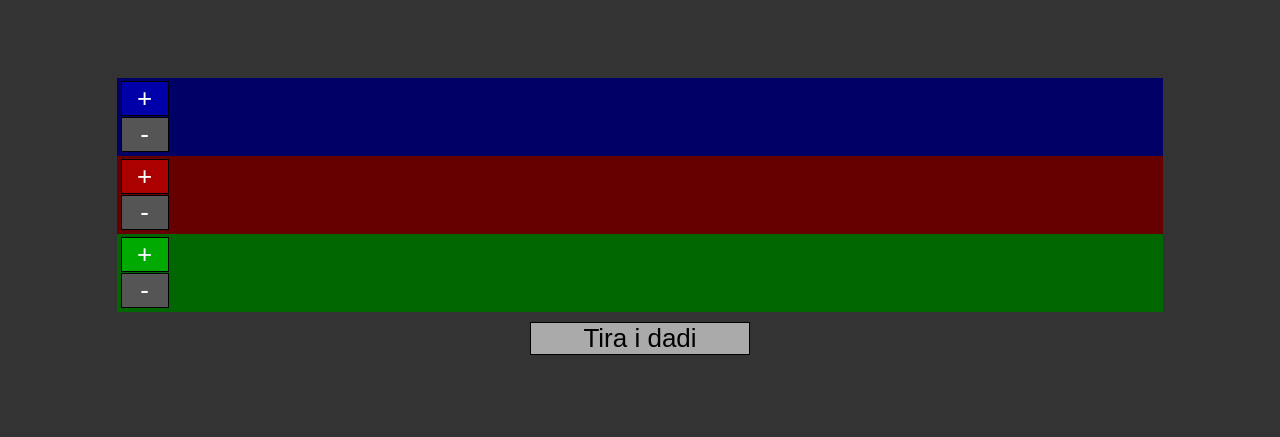
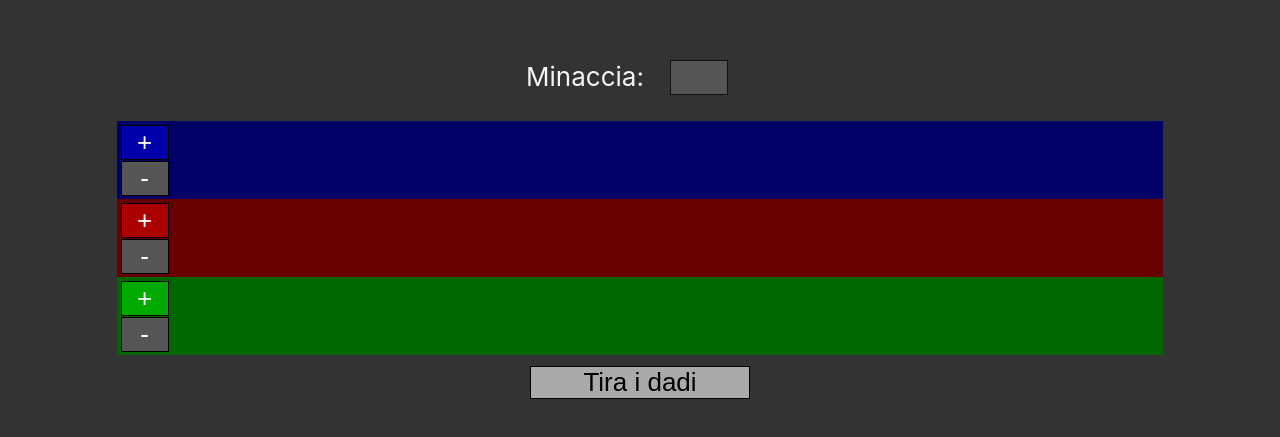
Before and after one commit to NicolaSansoni/wowbgcalc, a React (Create React App) app: page / in a window 1280 px wide. Shown: the part 149-586 px from the top of the page. Built offline with nearby package versions, Linux system fonts and the light colour scheme.

Commit message:
Dice now glow when over the Threat threshold Also 'dice'->'die' when singular

```diff
--- a/src/App.css
+++ b/src/App.css
@@ -6,6 +6,7 @@
     justify-content: center;
     font-size: calc(10px + 2vmin);
     background-color: #333;
+    color: whitesmoke;
 }
 
 .App-page {
@@ -29,3 +30,17 @@
     box-shadow: inset;
     background-color: #666;
 }
+
+.input-field {
+    text-align: center;
+}
+
+input {
+    text-align: center;
+    color: inherit;
+    font-size: inherit;
+    margin: 1em 1em;
+    background-color: #555;
+    width: 2em;
+    border: 1px solid #111;
+}
--- a/src/App.js
+++ b/src/App.js
@@ -1,6 +1,6 @@
 import './App.css';
 import React from 'react'
-import Dice from "./Dice"
+import Die from "./Die"
 import DiceList from './DiceList'
 
 class App extends React.Component {
@@ -25,28 +25,38 @@ class App extends React.Component {
         return (
             <div className="App">
                 <div className="App-page">
+                    <div className="input-field">
+                        <label htmlFor="threat">
+                            Minaccia:
+                            <input
+                                id="threat"
+                                type="number"
+                                onChange={(e) => this.onThreatChange(e)}
+                                min="0" max="8"/>
+                        </label>
+                    </div>
                     <DiceList
                         items={this.state.listBlue}
-                        addDice={() => this.addDice(this.state.listBlue)}
-                        removeDice={() => this.removeDice(this.state.listBlue)}
-                        onDiceClick={(dice) => this.selectDice(dice)}
+                        addDie={() => this.addDie(this.state.listBlue)}
+                        removeDie={() => this.removeDie(this.state.listBlue)}
+                        onDieClick={(die) => this.selectDie(die)}
                     />
                     <DiceList
                         items={this.state.listRed}
-                        addDice={() => this.addDice(this.state.listRed)}
-                        removeDice={() => this.removeDice(this.state.listRed)}
-                        onDiceClick={(dice) => this.selectDice(dice)}
+                        addDie={() => this.addDie(this.state.listRed)}
+                        removeDie={() => this.removeDie(this.state.listRed)}
+                        onDieClick={(die) => this.selectDie(die)}
                     />
                     <DiceList
                         items={this.state.listGreen}
-                        addDice={() => this.addDice(this.state.listGreen)}
-                        removeDice={() => this.removeDice(this.state.listGreen)}
-                        onDiceClick={(dice) => this.selectDice(dice)}
+                        addDie={() => this.addDie(this.state.listGreen)}
+                        removeDie={() => this.removeDie(this.state.listGreen)}
+                        onDieClick={(die) => this.selectDie(die)}
                     />
                     <button id="roll" onClick={ () => this.roll()}> Tira i dadi </button>
                     <DiceList
                         items={this.state.listReroll}
-                        onDiceClick={(dice) => this.deselectDice(dice)}
+                        onDieClick={(die) => this.deselectDie(die)}
                     />
                     <button id="roll" onClick={ () => this.reroll()} style={rerollStyle}> Nuovo Tiro </button>
                 </div>
@@ -55,14 +65,14 @@ class App extends React.Component {
     }
 
 
-    addDice(coloredList) {
+    addDie(coloredList) {
         let len = coloredList.list.length
         if (len === 7) {
             console.log("lista piena!")
             return
         }
         const newList = {list: coloredList.list.slice(), color: coloredList.color}
-        newList.list.push(new Dice(newList.color, len+1))
+        newList.list.push(new Die(newList.color, 0))
         let newState
         switch (coloredList.color) {
             case 'blue':
@@ -80,15 +90,18 @@ class App extends React.Component {
         this.setState(newState)
     }
 
-    removeDice(coloredList) {
+    removeDie(coloredList) {
         let len = coloredList.list.length
         if (len === 0) {
             console.log("lista vuota!")
             return
         }
         const newList = {list: coloredList.list.slice(), color: coloredList.color}
-        newList.list.pop()
-        let newState
+        let removedDie = newList.list.pop()
+
+        let listReroll = this.state.listReroll.list.slice().filter((d) => d.id !== removedDie.id)
+
+        let newState = null
         switch (coloredList.color) {
             case 'blue':
                 newState = Object.assign({}, this.state, {listBlue: newList})
@@ -102,6 +115,8 @@ class App extends React.Component {
             default:
                 alert("not colored lists are not implemented")
         }
+
+        newState.listReroll.list = listReroll
         this.setState(newState)
     }
 
@@ -112,9 +127,14 @@ class App extends React.Component {
             this.state.listGreen.list.slice()
         ]
         for (let list of lists) {
-            for (let dice of list) {
-                dice.roll()
-                dice.isSelected = false
+            for (let die of list) {
+                die.isSelected = false
+                die.roll()
+                if (this.state.threatValue > 0 && die.value > this.state.threatValue) {
+                    die.isHit = true
+                } else {
+                    die.isHit = false
+                }
             }
 
             //SORTING FOR EASIER UNDERSTANDING
@@ -132,35 +152,39 @@ class App extends React.Component {
 
     reroll() {
         let list = this.state.listReroll.list.slice()
-        console.log(list)
-        for (let dice of list) {
-            dice.roll()
+        for (let die of list) {
+            die.roll()
+            if (this.state.threatValue > 0 && die.value > this.state.threatValue) {
+                die.isHit = true
+            } else {
+                die.isHit = false
+            }
         }
 
-        list.sort( Dice.compare )
+        list.sort( Die.compare )
 
         let newState = Object.assign({}, this.state)
         newState.listReroll.list = list
         this.setState(newState)
     }
 
-    selectDice(dice) {
-        if (dice.isSelected) {
+    selectDie(die) {
+        if (die.isSelected) {
             return
         }
-        let diceCopy = Object.assign(new Dice(), dice)
+        let dieCopy = Object.assign(new Die(), die)
         let list = this.state.listReroll.list.slice()
-        list.push(diceCopy)
-        list.sort( Dice.compare )
+        list.push(dieCopy)
+        list.sort( Die.compare )
 
-        dice.isSelected = true
+        die.isSelected = true
 
         let newState = Object.assign({}, this.state)
         newState.listReroll.list = list
         this.setState(newState)
     }
 
-    deselectDice(dice) {
+    deselectDie(die) {
         let found = false
         let lists = [
             this.state.listBlue.list.slice(),
@@ -169,21 +193,49 @@ class App extends React.Component {
         ]
         for (let list of lists) {
             for (let d of list) {
-                if (d.id === dice.id) {
+                if (d.id === die.id) {
                     found = true
                     if (!d.isSelected) alert("Il programmatore non è capace pt2 :'(")
+                    // If the die was cast again already then don't allow the deselection
+                    if(d.value !== die.value) return
                     d.isSelected = false
                 }
             }
         }
         if (!found) alert("Il programmatore non è capace :'(")
 
-        let list = this.state.listReroll.list.filter((d)=> d !== dice)
+        let list = this.state.listReroll.list.filter((d)=> d !== die)
 
         let newState = Object.assign({}, this.state)
         newState.listReroll.list = list
         this.setState(newState)
     }
+
+    onThreatChange(event) {
+        let threatValue = event.target.value
+        let lists = [
+            this.state.listBlue.list.slice(),
+            this.state.listRed.list.slice(),
+            this.state.listGreen.list.slice(),
+            this.state.listReroll.list.slice()
+        ]
+        for (let list of lists) {
+            for (let die of list) {
+                if (threatValue > 0 && die.value > threatValue) {
+                    die.isHit = true
+                } else {
+                    die.isHit = false
+                }
+            }
+        }
+        let newState = Object.assign({}, this.state)
+        newState.listBlue.list = lists[0]
+        newState.listRed.list = lists[1]
+        newState.listGreen.list = lists[2]
+        newState.listReroll.list = lists[3]
+        newState.threatValue = threatValue
+        this.setState(newState)
+    }
 }
 
 export default App;
--- a/src/DiceComponent.js
+++ /dev/null
@@ -1,17 +0,0 @@
-import React from "react"
-import "./DiceComponent.css"
-
-function DiceComponent(props) {
-    let attributes = ' ' + props.dice.color
-    if (props.dice.isSelected) {
-        attributes += ' disabled'
-    }
-
-    return (
-        <div className={"Dice" + attributes} onClick={()=> props.onClick()}>
-            {props.dice.value}
-        </div>
-    )
-}
-
-export default DiceComponent
--- a/src/DiceList.js
+++ b/src/DiceList.js
@@ -1,5 +1,5 @@
 import React from "react"
-import DiceComponent from "./DiceComponent"
+import DieComponent from "./DieComponent"
 import './DiceList.css'
 
 function DiceList(props) {
@@ -9,7 +9,7 @@ function DiceList(props) {
 
     const diceList = props.items.list.map((x) =>
         <li key={x.id}>
-            <DiceComponent dice={x} onClick={() => props.onDiceClick(x)}/>
+            <DieComponent die={x} onClick={() => props.onDieClick(x)}/>
         </li>
     )
 
@@ -17,8 +17,8 @@ function DiceList(props) {
         if ('color' in props.items) {
             return (
                 <div className="DiceList-buttons">
-                    <button onClick={() => props.addDice()} disabled={props.items.list.length === 7}> + </button>
-                    <button onClick={() => props.removeDice()} disabled={props.items.list.length === 0}> - </button>
+                    <button onClick={() => props.addDie()} disabled={props.items.list.length === 7}> + </button>
+                    <button onClick={() => props.removeDie()} disabled={props.items.list.length === 0}> - </button>
                 </div>
             )
         }
--- a/src/Dice.js
+++ b/src/Die.js
@@ -1,9 +1,9 @@
-class Dice {
+class Die {
 
     static _count = 0;
     static _generateId() {
-        Dice._count++
-        return Dice._count - 1
+        Die._count++
+        return Die._count - 1
     }
     static compare(a, b) {
         let evalColor = (col) => {
@@ -28,8 +28,9 @@ class Dice {
         this.color = color
         this.value = value
         this.faces = 8
-        this.id = Dice._generateId()
+        this.id = Die._generateId()
         this.isSelected = false
+        this.isHit = false
     }
 
     roll() {
@@ -38,4 +39,4 @@ class Dice {
     }
 }
 
-export default Dice
+export default Die
--- a/src/DiceComponent.css
+++ b/src/DieComponent.css
@@ -1,4 +1,4 @@
-.Dice {
+.Die {
     color: white;
     width: 1.5em;
     height: 100%;
@@ -24,3 +24,7 @@
 .disabled {
     background-color: #555 !important;
 }
+
+.glow {
+    box-shadow: 0 0 4px 2px white;
+}
--- /dev/null
+++ b/src/DieComponent.js
@@ -0,0 +1,19 @@
+import React from "react"
+import "./DieComponent.css"
+
+function DieComponent(props) {
+    let attributes = ' ' + props.die.color
+    if (props.die.isSelected) {
+        attributes += ' disabled'
+    } else if (props.die.isHit) {
+        attributes += ' glow'
+    }
+
+    return (
+        <div className={"Die" + attributes} onClick={()=> props.onClick()}>
+            {props.die.value}
+        </div>
+    )
+}
+
+export default DieComponent
```
